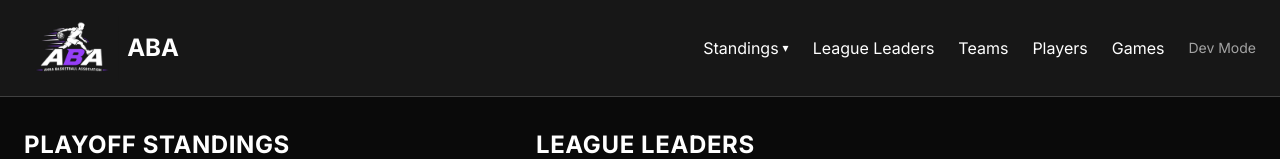
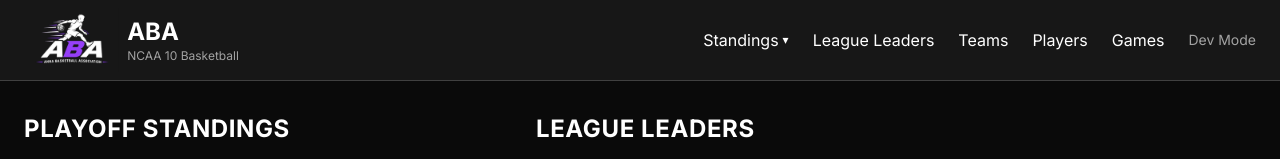
Before and after one commit to TheActualGYT/aba-league, a Next.js app in the folder league-site/: page / in a window 1280 px wide. Shown: the top 159 px of the page. Built offline with nearby package versions, Linux system fonts and the light colour scheme; no server answers; the database is empty.

Commit message:
Reduce nav height and add NCAA 10 Basketball subtitle

```diff
--- a/league-site/src/app/layout.tsx
+++ b/league-site/src/app/layout.tsx
@@ -21,11 +21,14 @@ export default function RootLayout({
         <link href="https://fonts.googleapis.com/css2?family=Inter:wght@400;500;600;700&display=swap" rel="stylesheet" />
       </head>
       <body className="min-h-screen bg-neutral-950 text-white">
-        <nav className="bg-neutral-900 border-b border-neutral-700 px-6 py-4">
+        <nav className="bg-neutral-900 border-b border-neutral-700 px-6 py-2">
           <div className="max-w-7xl mx-auto flex justify-between items-center">
             <Link href="/" className="flex items-center gap-2">
               <img src="/logo.png" alt="ABA" className="h-16 w-auto" />
-              <span className="text-2xl font-bold text-white">ABA</span>
+              <div className="flex flex-col leading-tight">
+                <span className="text-2xl font-bold text-white">ABA</span>
+                <span className="text-xs text-neutral-400">NCAA 10 Basketball</span>
+              </div>
             </Link>
             <div className="flex gap-6 items-center">
               <NavDropdown />
```
